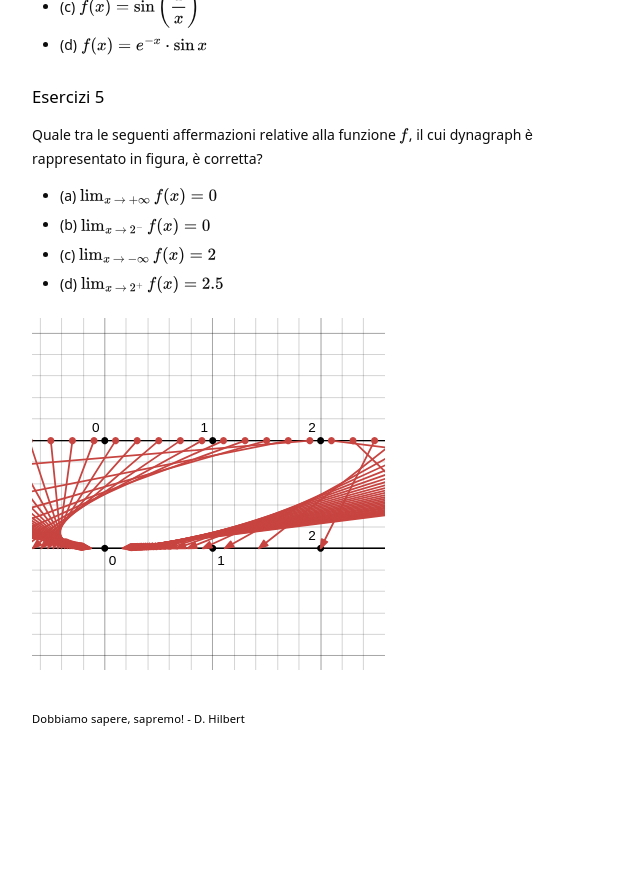
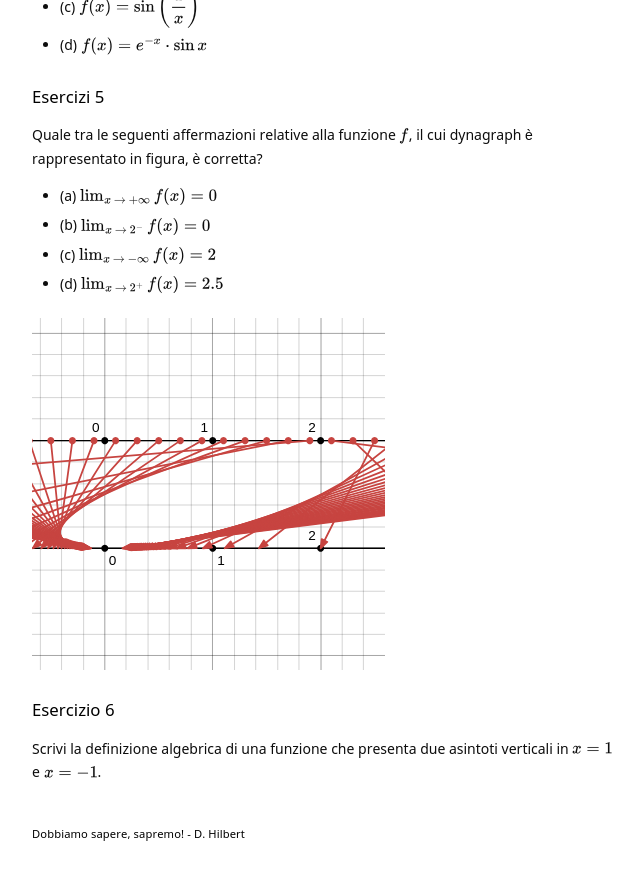
Before and after one commit to Bradwave/matephis, a Jekyll site: the page built from _notes/Public/facsimile-limiti.md, in a window 1280 px wide and 900 px high, scrolled down 1548 px. Shown: the top 880 px of the window, without its empty margins (314-957 px from the left). Built offline with Jekyll 4.4.1, drawn with Linux system fonts in a browser that asks for light colours; before the commit the page ends 2333 px from its top, so only the background shows below that.

Commit message:
Edits simulation of test about limits

```diff
--- a/_notes/Public/facsimile-limiti.md
+++ b/_notes/Public/facsimile-limiti.md
@@ -52,3 +52,7 @@ Quale tra le seguenti affermazioni relative alla funzione $f$, il cui dynagraph
 - **(d)** $\lim_{x \, \to \, 2^+} f(x) = 2.5$
 
 ![limiti-15]({{ site.baseurl }}/images/limiti-15.svg)
+
+### Esercizio 6
+
+Scrivi la definizione algebrica di una funzione che presenta due asintoti verticali in $x = 1$ e $x = -1$.
```
